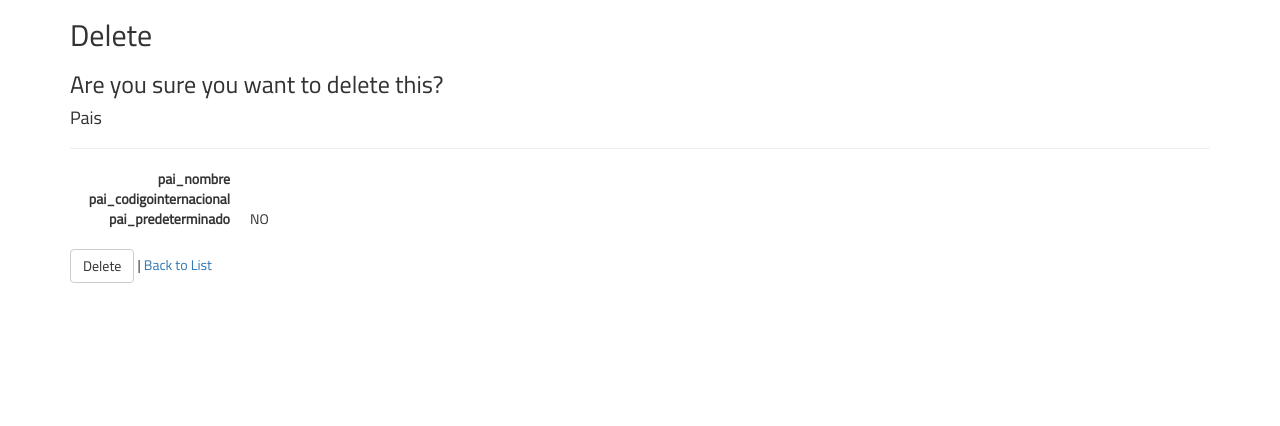
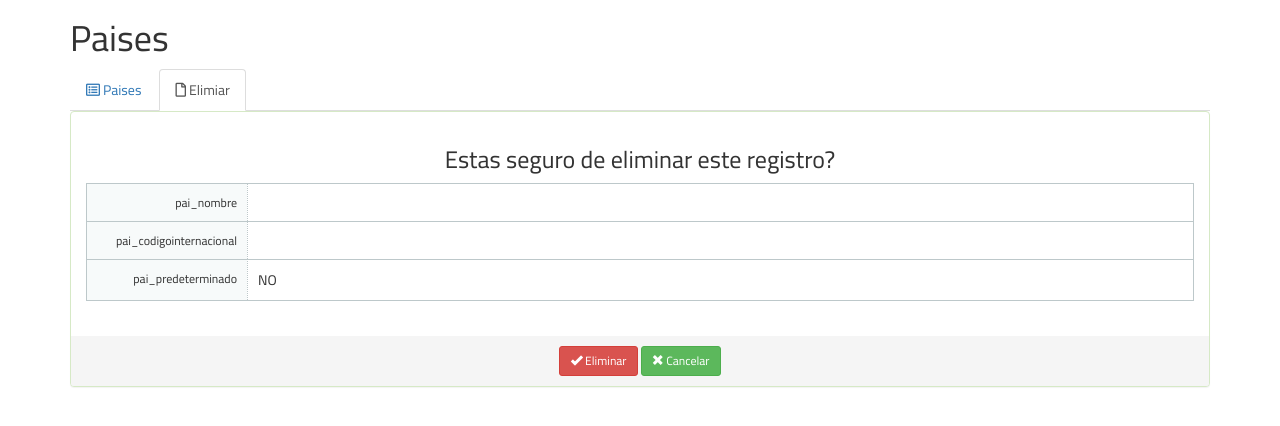
Before and after one commit to malomaan/sygnusportal, an ASP.NET MVC app: template SygnusportalWEB/Views/Pais/Delete.cshtml in a window 1280 px wide. Shown: the part 51-477 px from the top of the page. Run offline with ASP.NET Core 8 and stand-ins for ASP.NET MVC 5, Linux system fonts and the light colour scheme; the template is opened without the code that fills it, so the values that code supplies are empty; the project's own start-up code is not run, and a stand-in starts its controllers and pages; some libraries are stand-ins or nearby versions; some web fonts are replaced.

Commit message:
Finaliza vistas de mantenimiento de controler Pais

```diff
--- a/SygnusportalWEB/Content/Site.css
+++ b/SygnusportalWEB/Content/Site.css
@@ -8,6 +8,7 @@ body {
 .body-content {
     padding-left: 15px;
     padding-right: 15px;
+    font-family: 'Cairo', sans-serif;
 }
 
 /* Override the default bootstrap behavior where horizontal description lists
@@ -90,3 +91,79 @@ textarea {
     border-top: 1px solid #e5e5e5;
     text-align: right;
 }
+
+/*DL*/
+
+dl {
+    border: 1px solid #bdc8ca;
+    background-color: #f7fafa;
+}
+
+dt,
+dd {
+    box-sizing: border-box;
+    padding: 10px;
+}
+
+    dd ~ dt,
+    dd ~ dd {
+        border-top: 1px solid #bdc8ca;
+    }
+
+dt {
+    float: left;
+    padding-bottom: 0;
+    font-size: 12px;
+    font-weight: normal;
+}
+
+dd {
+    border-left: 1px dotted #bdc8ca;
+    background-color: #fff;
+}
+
+.dl-horizontal dd {
+    margin-left: 160px;
+}
+
+
+
+.tuclase {
+    text-align: left;
+    font-family: Arial Black;
+    font-weight: bold;
+    font-size: 30px;
+    color: #fff;
+    text-shadow: 0 1px 0 #ddd, 0 2px 0 #ccc, 0 3px 0 #bbb, 0 4px 0 #aaa, 0 5px 0 #acacac, 0 6px 1px rgba(0,0,0,0.1), 0 0 5px rgba(0,0,0,0.1), 0 1px 3px rgba(0,0,0,0.3), 0 3px 5px rgba(0,0,0,0.2), 0 5px 10px rgba(0,0,0,0.25), 0 10px 10px rgba(0,0,0,0.2), 0 20px 20px rgba(0,0,0,0.15);
+}
+
+.tuclase1 {
+    text-align: left;
+    font-family: Arial Black;
+    font-weight: bold;
+    font-size: 30px;
+    background: #202020;
+    -webkit-background-clip: text;
+    -moz-background-clip: text;
+    background-clip: text;
+    color: transparent;
+    text-shadow: 0px 3px 3px rgba(255,255,255,0.4),0px -1px 1px rgba(0,0,0,0.3);
+}
+
+.tuclase2 {
+    text-align: left;
+    font-family: Arial;
+    font-size: 30px;
+    COLOR: #1278BF;
+    text-shadow: 0px 0px 9px #508AD3;
+}
+
+.tuclase3 {
+    text-align: left;
+    font-family: Comic Sans MS;
+    font-weight: bold;
+    font-size: 30px;
+    color: #EBD758;
+    text-shadow: -1px 0 #414D68, 0 1px #414D68, 1px 0 #414D68, 0 -1px #414D68, -2px 2px 0 #414D68, 2px 2px 0 #414D68, 1px 1px #414D68, 2px 2px #414D68, 3px 3px #414D68, 4px 4px #414D68, 5px 5px #414D68;
+    6px 6px #414D68, 7px 7px #414D68, 8px 8px #414D68, 9px 9px #414D68;
+}
--- a/SygnusportalWEB/Views/Pais/Delete.cshtml
+++ b/SygnusportalWEB/Views/Pais/Delete.cshtml
@@ -1,15 +1,23 @@
 @model SygnusportalBD.Pais
 
+
 @{
-    ViewBag.Title = "Delete";
+    ViewBag.Title = "Paises";
 }
 
-<h2>Delete</h2>
+<p>
+    <h1>Paises</h1>
+</p>
+<ul class="nav nav-tabs">
+    <li><a href="@Url.Action("Index")"><i class="far fa-list-alt"></i> Paises</a></li>
+    <li class="active"><a href="@Url.Action("Create")"><i class="far fa-file"></i> Elimiar</a></li>
+</ul>
 
-<h3>Are you sure you want to delete this?</h3>
-<div>
-    <h4>Pais</h4>
-    <hr />
+<div class="panel-group">
+    <div class="panel panel-success">
+        <div class="panel-body">
+            <h3 class="text-center">Estas seguro de eliminar este registro?</h3>
+
             <dl class="dl-horizontal">
                 <dt>
                     @Html.DisplayNameFor(model => model.pai_nombre)
@@ -37,12 +45,27 @@
 
             </dl>
 
-    @using (Html.BeginForm()) {
+        </div>
+        <div class="panel-footer">
+            @if (ViewBag.Err != null)
+            {
+                <div class="alert alert-danger">@ViewBag.Err</div>
+            }
+
+            @using (Html.BeginForm())
+            {
                 @Html.AntiForgeryToken()
+                <button type="submit" id="btnSubmit" class="btn btn-danger btn-sm">
+                    <span class="glyphicon glyphicon-ok"></span> Eliminar
+                </button>
 
-        <div class="form-actions no-color">
-            <input type="submit" value="Delete" class="btn btn-default" /> |
-            @Html.ActionLink("Back to List", "Index")
+                <a class='btn btn-success btn-sm' href="@Url.Action("Index")">
+                    <span class="glyphicon glyphicon-remove"></span> Cancelar
+                </a>
+            }
+
         </div>
-    }
+
     </div>
+
+</div>
--- a/SygnusportalWEB/Views/Pais/Edit.cshtml
+++ b/SygnusportalWEB/Views/Pais/Edit.cshtml
@@ -57,7 +57,7 @@
                     <div class="alert alert-danger">@ViewBag.Err</div>
                 }
 
-                <button type="submit" id="btnSubmit" class="btn btn-info btn-sm">
+                <button type="submit" id="btnSubmit" class="btn btn-success btn-sm">
                     <span class="glyphicon glyphicon-ok"></span> Guardar
                 </button>
                 <a class='btn btn-danger btn-sm' href="@Url.Action("Index")">
--- a/SygnusportalWEB/Views/Pais/Index.cshtml
+++ b/SygnusportalWEB/Views/Pais/Index.cshtml
@@ -4,8 +4,8 @@
     ViewBag.Title = "Paises";
 }
 
-<p>
-    <h1>Paises</h1>
+<p class="tuclase2">
+    <div class="tuclase1"> Paises</div>
 </p>
 <ul class="nav nav-tabs">
     <li class="active"><a href="@Url.Action("Index")"><i class="far fa-list-alt"></i> Paises</a></li>
```
Also changed, not shown: SygnusportalWEB/Controllers/PaisController.cs (+11 -4 lines), SygnusportalWEB/Views/Pais/Create.cshtml (+7 -5 lines), SygnusportalWEB/Views/Pais/Details.cshtml (+32 -9 lines). Lines whose indentation alone changed are shown as unchanged.
